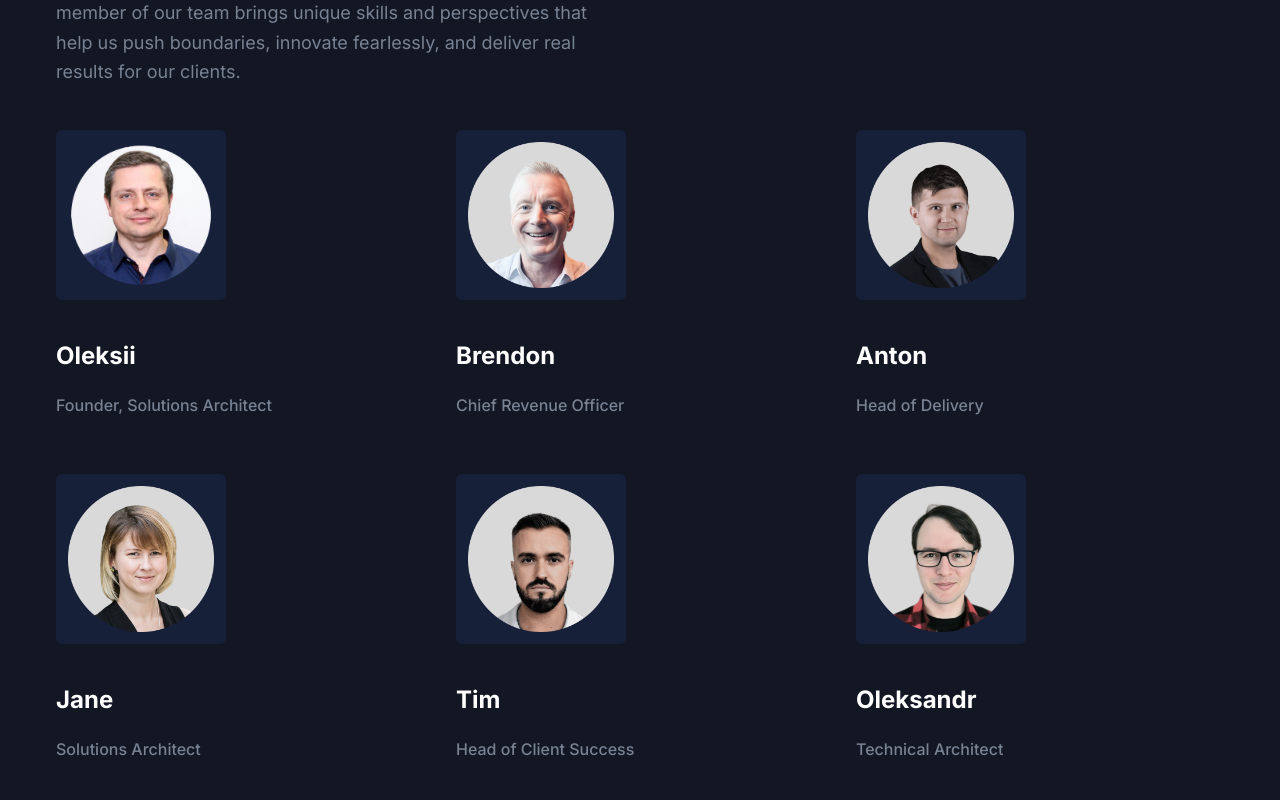
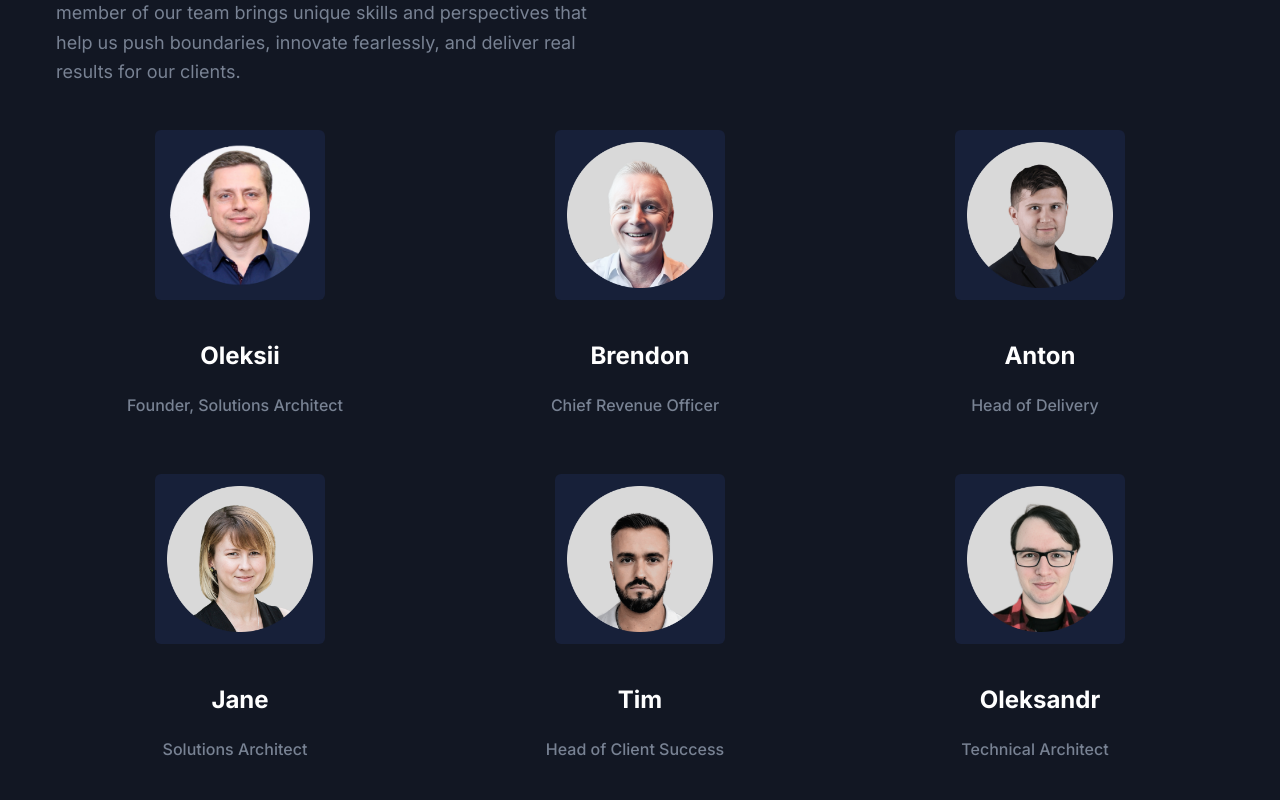
Before and after one commit to VashchenkoOleksandr/ostapec-business, a Next.js app: page / in a window 1280 px wide. Shown: the part 4000-4800 px from the top of the page. Built offline with nearby package versions, Linux system fonts and the light colour scheme.

Commit message:
Team update

```diff
--- a/src/components/About/SingleTeam.tsx
+++ b/src/components/About/SingleTeam.tsx
@@ -4,8 +4,8 @@ const SingleTeam = ({ feature }: { feature: Team }) => {
   const { icon, title, paragraph } = feature;
   return (
     <div className="w-full">
-      <div className="wow fadeInUp" data-wow-delay=".15s">
-        <div className="mb-10 p-3 flex h-[170px] w-[170px] items-center justify-center rounded-md bg-primary bg-opacity-10 text-primary">
+      <div className="wow fadeInUp text-center" data-wow-delay=".15s">
+        <div className="mb-10 mx-auto p-3 flex h-[170px] w-[170px] items-center justify-center rounded-md bg-primary bg-opacity-10 text-primary">
           <img src={icon} alt={title}/>
         </div>
         <h3 className="mb-5 text-xl font-bold text-black dark:text-white sm:text-2xl lg:text-xl xl:text-2xl">
--- a/src/components/About/teamData.tsx
+++ b/src/components/About/teamData.tsx
@@ -50,7 +50,7 @@ const teamData: Team[] = [
     paragraph: "Operations Manager",
   },
   {
-    id: 7,
+    id: 8,
     icon: "/images/team/Andrii.png",
     title: "Andrew",
     paragraph: "Head of QA",
```
